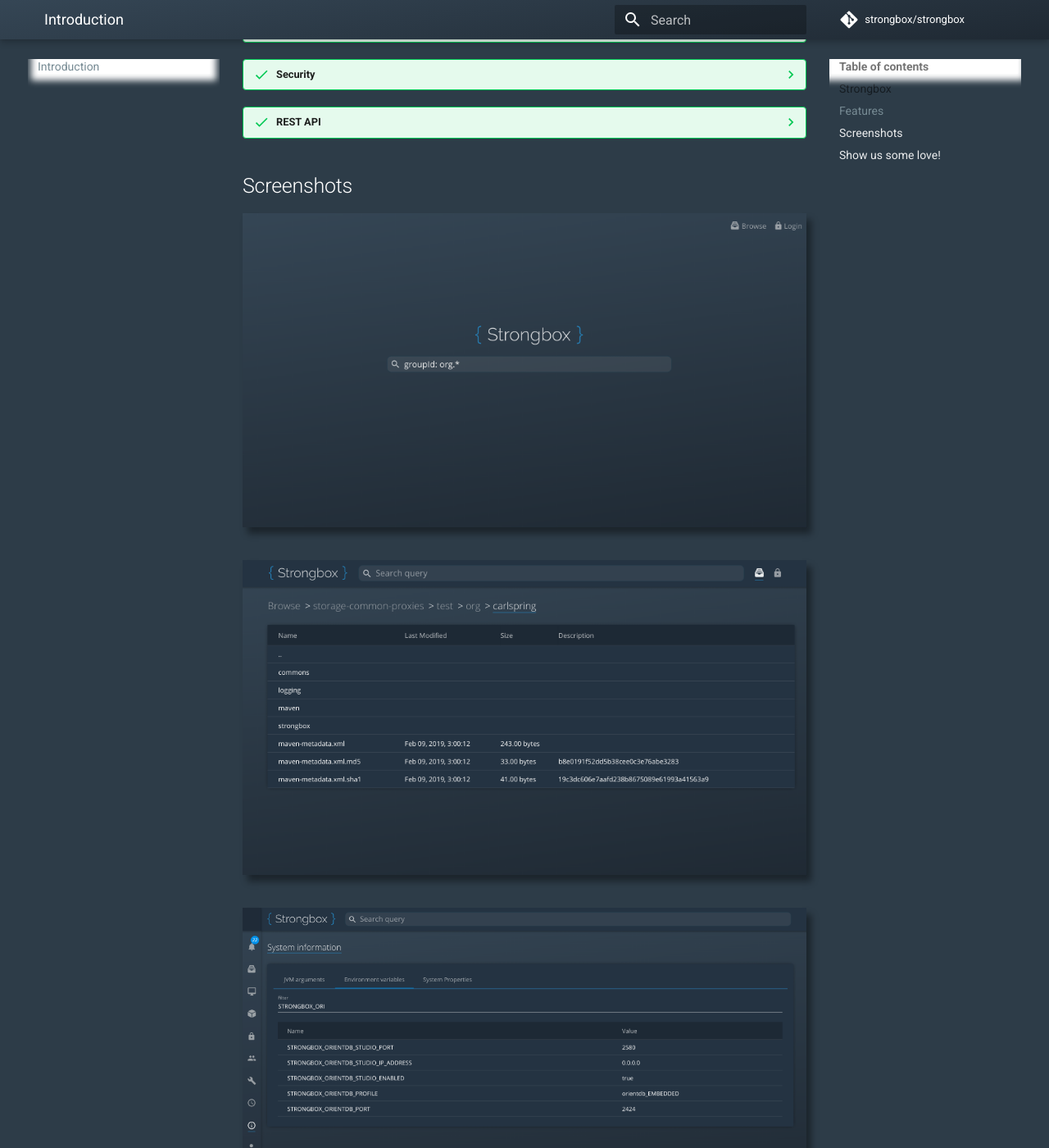
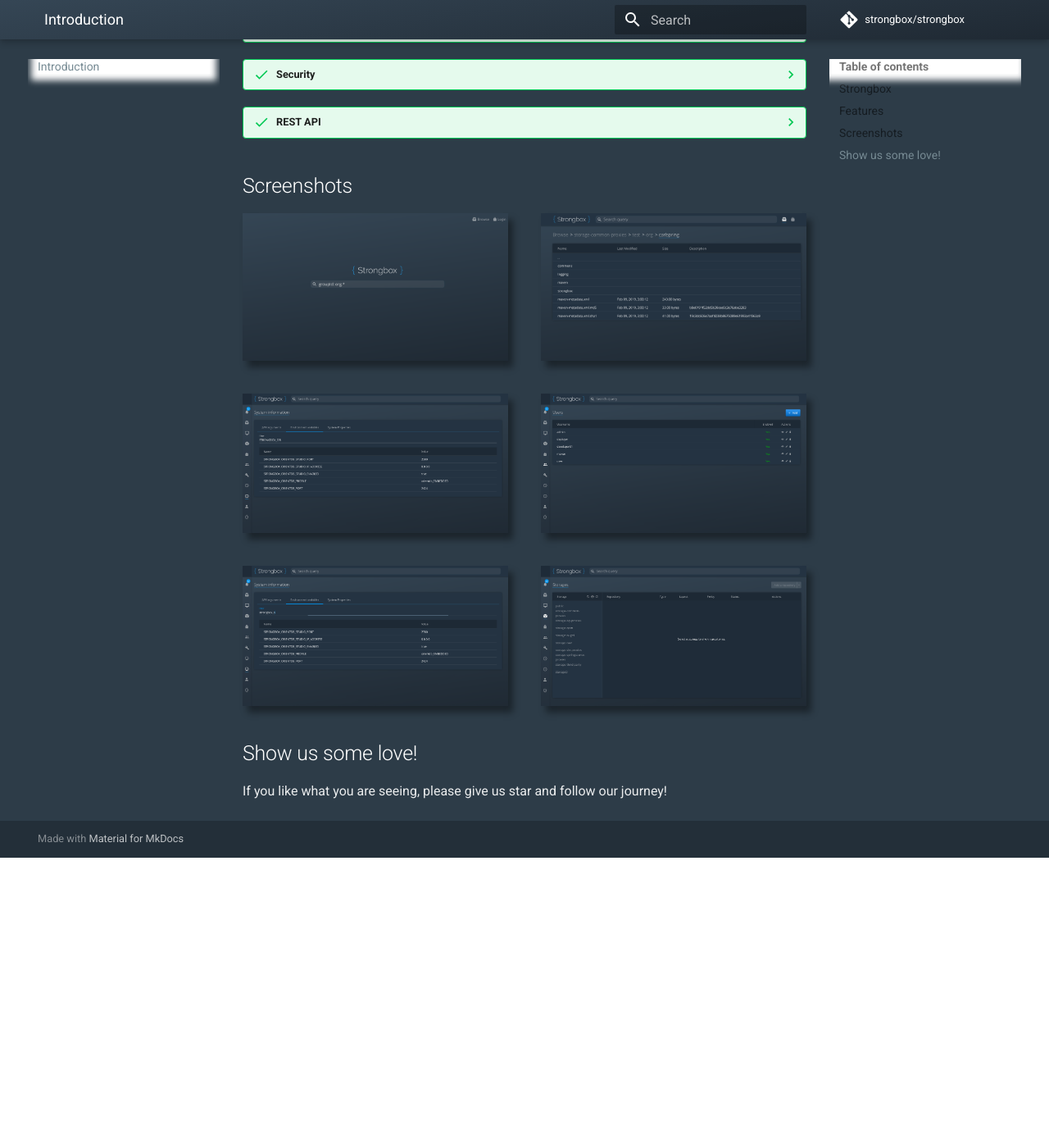
Before and after one commit to strongbox/strongbox-docs, an MkDocs documentation site: the page built from docs/index.md, in a window 1280 px wide and 1400 px high, scrolled down 788 px. Shown: the whole window at 82% size. Built offline with MkDocs 1.6.1 and Material for MkDocs 9.7.7, drawn with Linux system fonts in a browser that asks for light colours; comment, search, counter and statistics services are not loaded; after the commit the page ends 1834 px from its top, so only the background shows below that.

Commit message:
Adding some theme fixes.

```diff
--- a/docs/assets/stylesheets/style.css
+++ b/docs/assets/stylesheets/style.css
@@ -96,6 +96,13 @@
     width: 100%;
 }
 
+@media only screen and (max-width: 76.1875em)
+{
+    .md-nav {
+        background-color: transparent;
+    }
+}
+
 .md-nav__link[data-md-state=blur] {
     color: #546e7a;
 }
@@ -120,6 +127,29 @@
 
 .md-header .md-logo {
     display: none;
+}
+
+@media only screen and (max-width: 76.1875em)
+{
+    .md-nav--primary .md-nav__title~.md-nav__list {
+        background: linear-gradient(172deg, #354655 0%, #1f2933 100%);
+    }
+    /* side nav */
+    [data-md-color-primary=blue-grey] .md-nav--primary .md-nav__title--site,
+    .md-nav--primary .md-nav__title
+    {
+        background: #1f2933 !important;
+        color: white !important;
+    }
+    /* logo */
+    .md-nav--primary .md-nav__title--site .md-nav__button {
+        display: none !important;
+    }
+
+    .md-nav--primary .md-nav__title:before {
+        color: white !important;
+    }
+
 }
 
 div.admonition.tip + h1 {
@@ -174,11 +204,33 @@
     overflow-x: unset;
 }
 
+/* grid styles ------------------------------------ */
+@media (min-width: 800px) {
+    .gallery {
+        grid-template-columns: 1fr 1fr 1fr 1fr 1fr 1fr;
+        /* Compensate for excess margin on outer gallery flex items */
+        margin: -1rem -1rem;
+    }
+
+    .gallery-item {
+        grid-column: span 2;
+    }
+}
+
+@media (min-width: 600px) {
+    .gallery {
+        grid-template-columns: 1fr 1fr 1fr 1fr 1fr 1fr;
+        /* Compensate for excess margin on outer gallery flex items */
+        margin: -1rem -1rem;
+    }
+
+    .gallery-item {
+        grid-column: span 3;
+    }
+}
+
 .gallery {
-    display: flex;
-    flex-wrap: wrap;
-    /* Compensate for excess margin on outer gallery flex items */
-    margin: -1rem -1rem;
+    display: grid;
 }
 
 .gallery-item {
```
